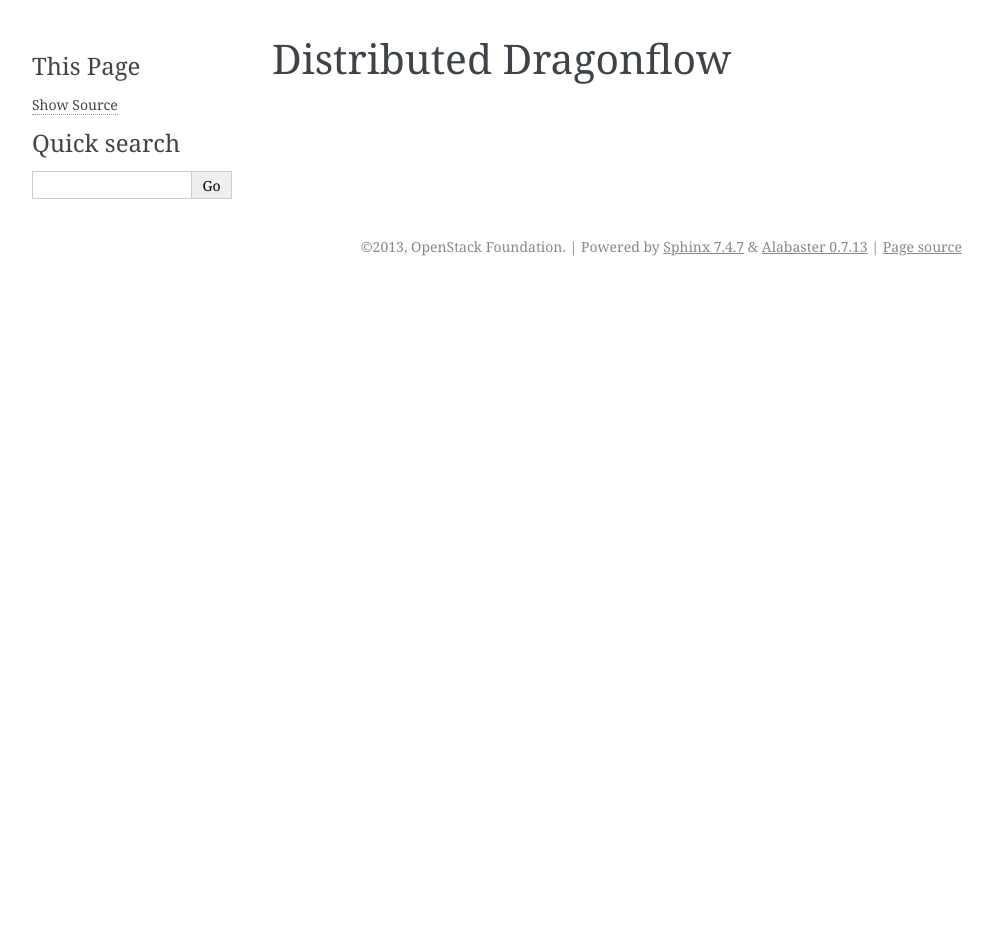
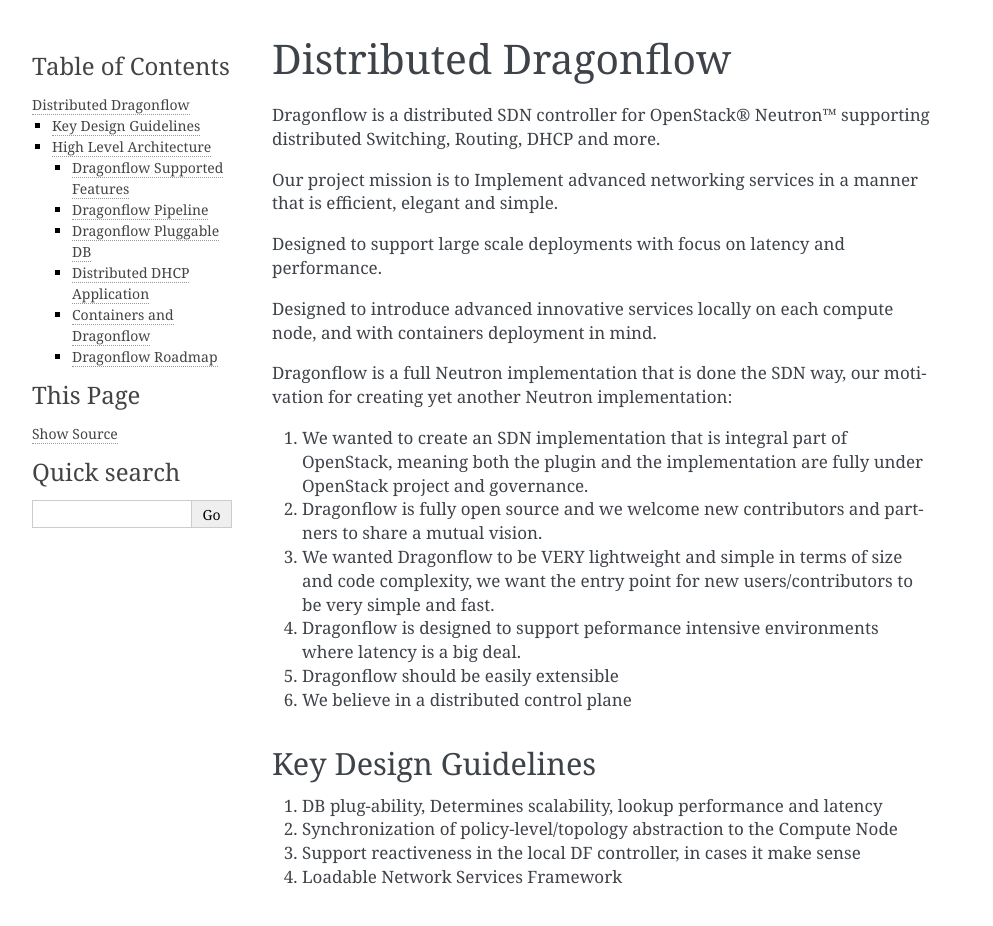
Before and after one commit to openstack-archive/dragonflow, a Sphinx documentation site: the page built from doc/source/distributed_dragonflow.rst, in a window 1280 px wide and 1400 px high. Shown: the top 926 px of the window, without its empty margins (148-1141 px from the left). Built offline with Sphinx 7.4.7, drawn with Linux system fonts in a browser that asks for light colours; some of the changed text lies outside the part shown.

Commit message:
Start adding distributed Dragonflow documentation
Add distributed mode main document page, explaining the goals,
motivation and high level architecture.
(And the roadmap topics)

Change-Id: I0f553fc2229b0a862954e4accd98317689f4c059

```diff
--- a/doc/source/distributed_dragonflow.rst
+++ b/doc/source/distributed_dragonflow.rst
@@ -1,3 +1,101 @@
 =======================
 Distributed Dragonflow
 =======================
+
+Dragonflow is a distributed SDN controller for OpenStack® Neutron™
+supporting distributed Switching, Routing, DHCP and more.
+
+Our project mission is to Implement advanced networking services in a
+manner that is efficient, elegant and simple.
+
+Designed to support large scale deployments with focus on latency and
+performance.
+
+Designed to introduce advanced innovative services locally on each compute
+node, and with containers deployment in mind.
+
+Dragonflow is a full Neutron implementation that is done the SDN way, our
+motivation for creating yet another Neutron implementation:
+
+1) We wanted to create an SDN implementation that is integral part of
+   OpenStack, meaning both the plugin and the implementation are
+   fully under OpenStack project and governance.
+
+2) Dragonflow is fully open source and we welcome new contributors
+   and partners to share a mutual vision.
+
+3) We wanted Dragonflow to be VERY lightweight and simple in terms
+   of size and code complexity, we want the entry point for new
+   users/contributors to be very simple and fast.
+
+4) Dragonflow is designed to support peformance intensive environments
+   where latency is a big deal.
+
+5) Dragonflow should be easily extensible
+
+6) We believe in a distributed control plane
+
+
+Key Design Guidelines
+-----------------------
+1) DB plug-ability, Determines scalability, lookup performance and latency
+
+2) Synchronization of policy-level/topology abstraction to the Compute Node
+
+3) Support reactiveness in the local DF controller, in cases it make sense
+
+4) Loadable Network Services Framework
+
+
+High Level Architecture
+-----------------------
+
+.. _Distributed Dragonflow Section: http://docs.openstack.org/developer/dragonflow/distributed_dragonflow.html
+
+.. image:: https://raw.githubusercontent.com/openstack/dragonflow/master/doc/images/dragonflow_distributed_architecture.png
+    :alt: Solution Overview
+    :width: 600
+    :height: 525
+    :align: center
+
+Dragonflow environment consist of a local controller running at each of the
+compute nodes in the setup.
+
+These controllers all sync the network topology and policy using a pluggable
+DB solution.
+The controllers then map the policy into OpenFlow flows using the local
+Dragonflow applications that communicate with the local OpenVSwitch.
+
+The DB is being populated by Dragonflow Neutron plugin that converts neutron
+API to our model.
+
+The following sections each describe a specific topic/functionality in Dragonflow
+
+Dragonflow Supported Features
+=============================
+
+Dragonflow Pipeline
+===================
+
+Dragonflow Pluggable DB
+=======================
+
+Distributed DHCP Application
+============================
+
+Containers and Dragonflow
+=========================
+
+Dragonflow Roadmap
+==================
+The following topics are areas we are examining for future features and
+roadmap into Dragonflow project
+
+- Containers
+- Distributed SNAT/DNAT
+- Reactive DB
+- Topology Service Injection / Service Chaining
+- Smart NICs
+- Hierarchical Port Binding (SDN ToR)
+- Inter Cloud Connectivity (Boarder Gateway / L2GW)
+- Fault Detection
```
